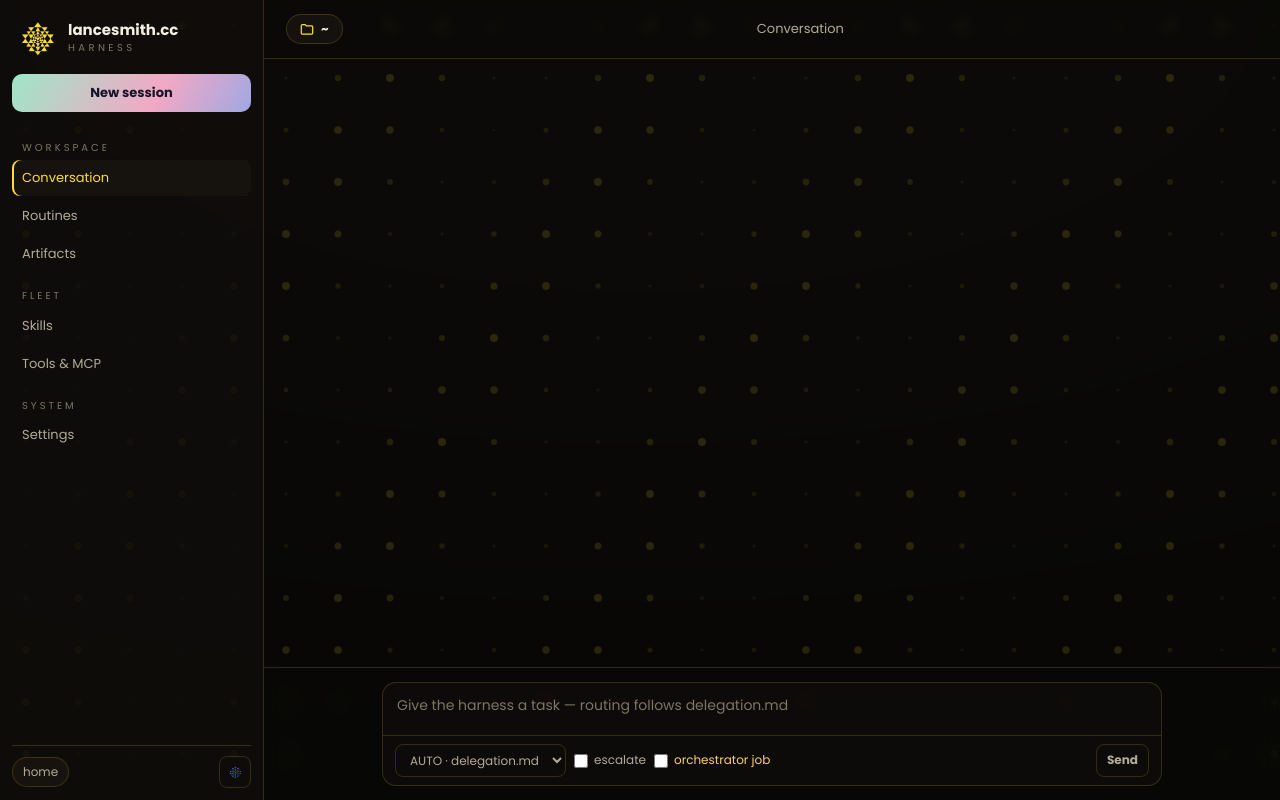
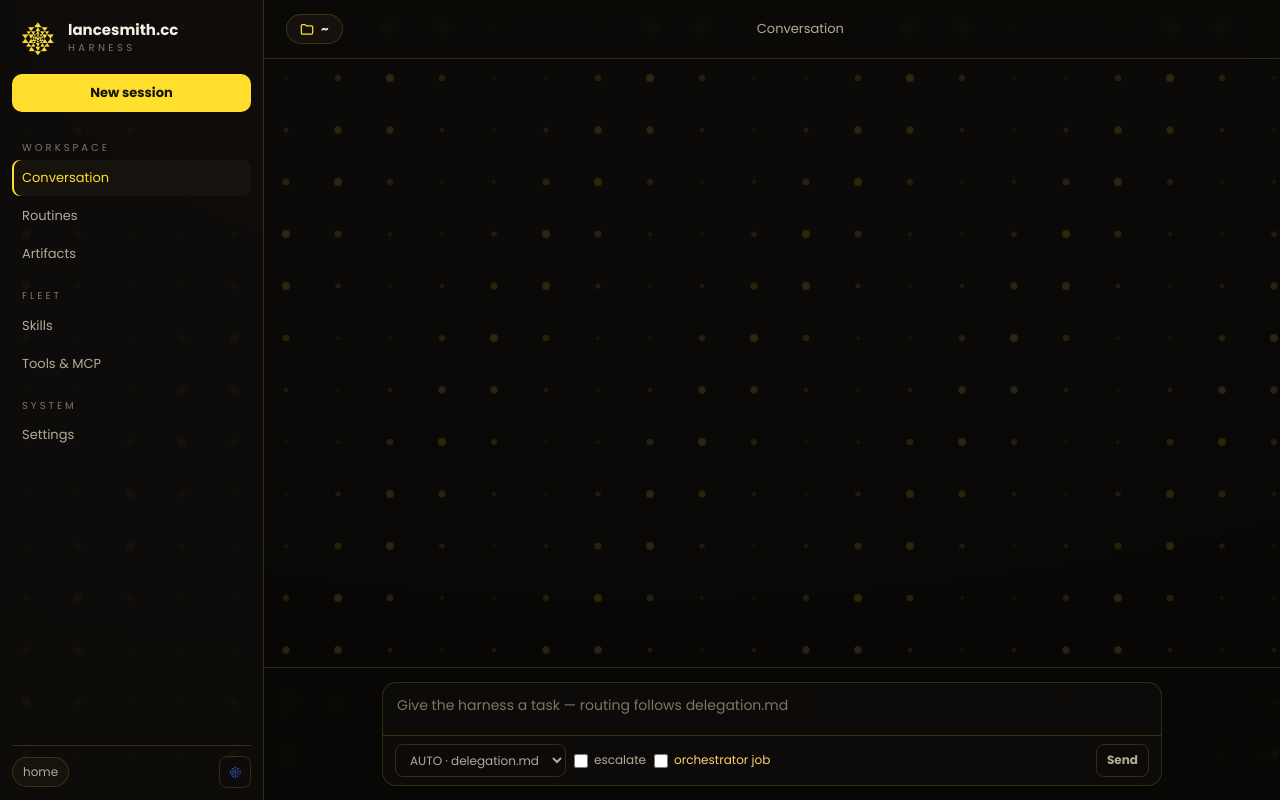
Before and after one commit to lancesmithcc/agentic.harness, a website: page apps/web/index.html in a window 1280 px wide. Drawn offline with Linux system fonts and the light colour scheme; no server answers.

Commit message:
Gold-mode action buttons return to brand yellow; gradient reserved for inverse field

```diff
--- a/apps/web/brand.css
+++ b/apps/web/brand.css
@@ -419,12 +419,12 @@ textarea.panel-input { resize: vertical; min-height: 74px; width: 100%; }
 
 /* signature action gradient (app-owned) */
 .btn-send, .newsession {
-  background: linear-gradient(120deg, #9fe6c8 0%, #f2a8c4 38%, #7fa8f0 72%, #b49ae0 100%);
-  color: #14142b; border: 0; font-weight: 700;
+  background: var(--accent);
+  color: #171403; border: 0; font-weight: 700;
   background-size: 160% 160%;
   transition: background-position 900ms ease, transform var(--t-fast) cubic-bezier(.22,1,.36,1), box-shadow var(--t-med), filter var(--t-fast);
 }
-.btn-send:hover, .newsession:hover { background-position: 60% 50%; transform: translateY(-1px); filter: saturate(1.15); box-shadow: 0 8px 26px rgba(127,168,240,.35); }
+.btn-send:hover, .newsession:hover { transform: translateY(-1px); filter: saturate(1.1) brightness(1.05); box-shadow: 0 8px 26px rgba(255,223,44,.3); }
 .btn-send:disabled { filter: saturate(.4) opacity(.6); transform: none; }
 .switch input:checked + .knob { background: linear-gradient(120deg, #9fe6c8, #f2a8c4 45%, #7fa8f0 80%, #b49ae0); }
 .switch input:checked ~ .knob, .switch:has(input:checked) { background: transparent; }
```
